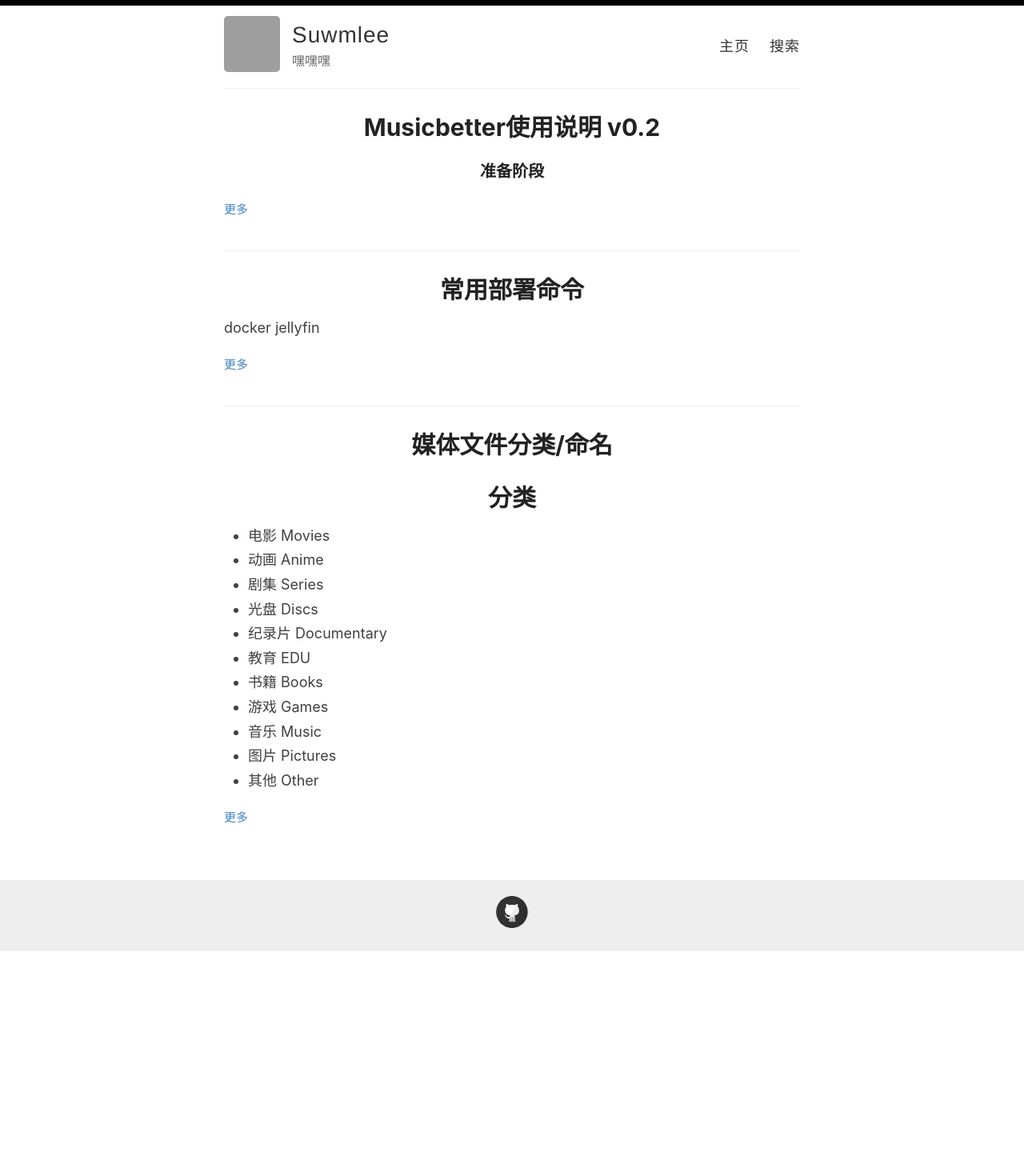
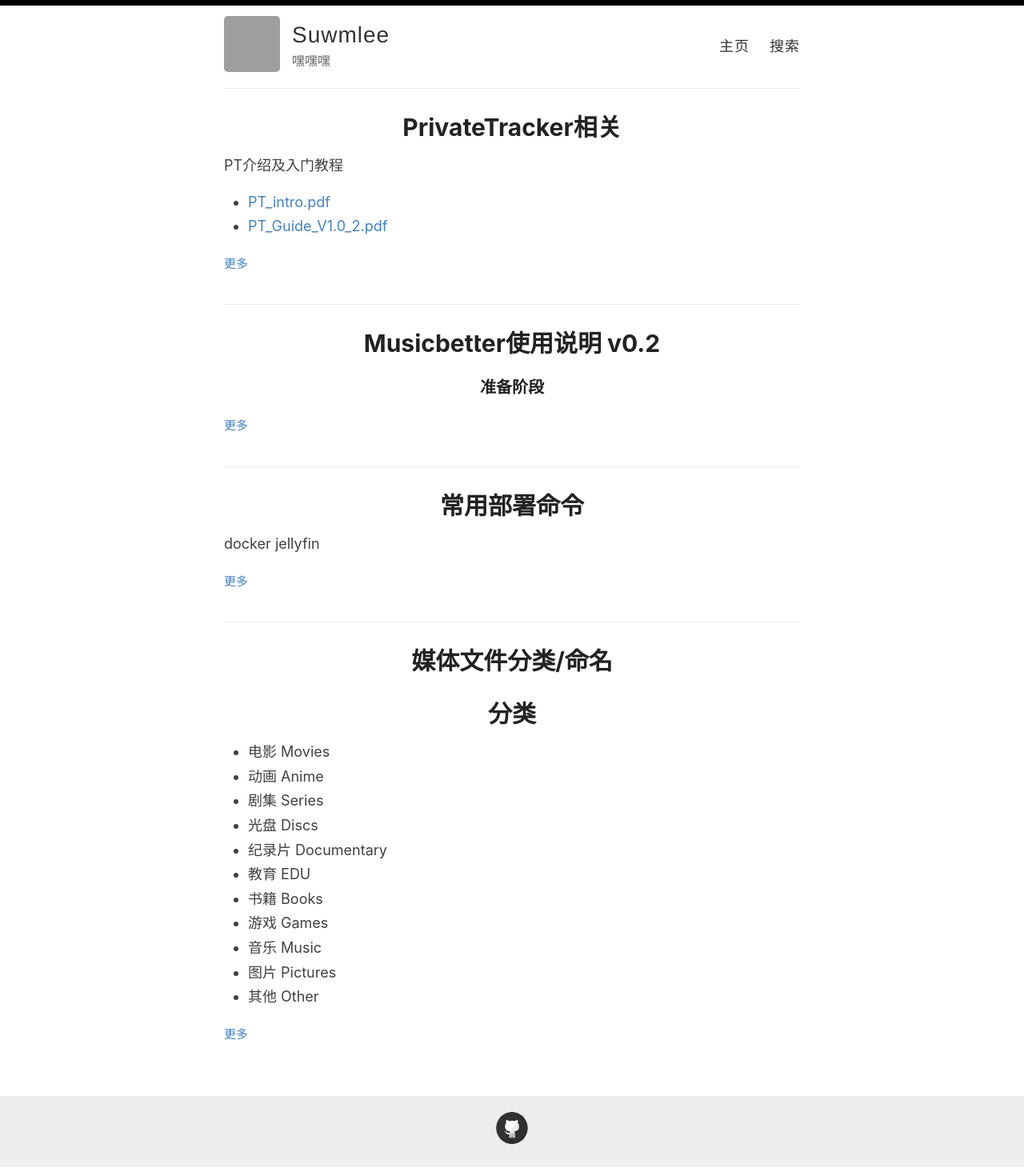
Before and after one commit to Suwmlee/suwmlee.github.io, a Jekyll site: the page built from index.html, in a window 1280 px wide. Shown: the whole page at 80% size. Built offline with Jekyll 4.4.1, drawn with Linux system fonts in a browser that asks for light colours; the list of posts is cut into pages by our own code; before the commit the page ends 1190 px from its top, so only the background shows below that; grey boxes are pictures that could not be loaded.

Commit message:
Update  PT

```diff
--- a/_config.yml
+++ b/_config.yml
@@ -61,7 +61,7 @@
 # !! You don't need to change any of the configuration flags below !!
 #
 
-permalink: /:title/
+permalink: /:title
 
 # The release of Jekyll Now that you're using
 version: v1.2.0
--- /dev/null
+++ b/_posts/2023-5-17-about-private-tracker.md
@@ -0,0 +1,13 @@
+---
+layout: post
+title: PrivateTracker相关
+categories: [pt, encoding]
+---
+
+PT介绍及入门教程
+- [PT_intro.pdf](/docs/PT_intro.pdf)
+- [PT_Guide_V1.0_2.pdf](/docs/PT_Guide_V1.0_2.pdf)
+
+压制教程
+- [压制教程(渣翻)](https://suwmlee.github.io/encoding-guide/)
+- [旧版 Encoding Guide](/docs/AHD_encode_guide.pdf)
```
